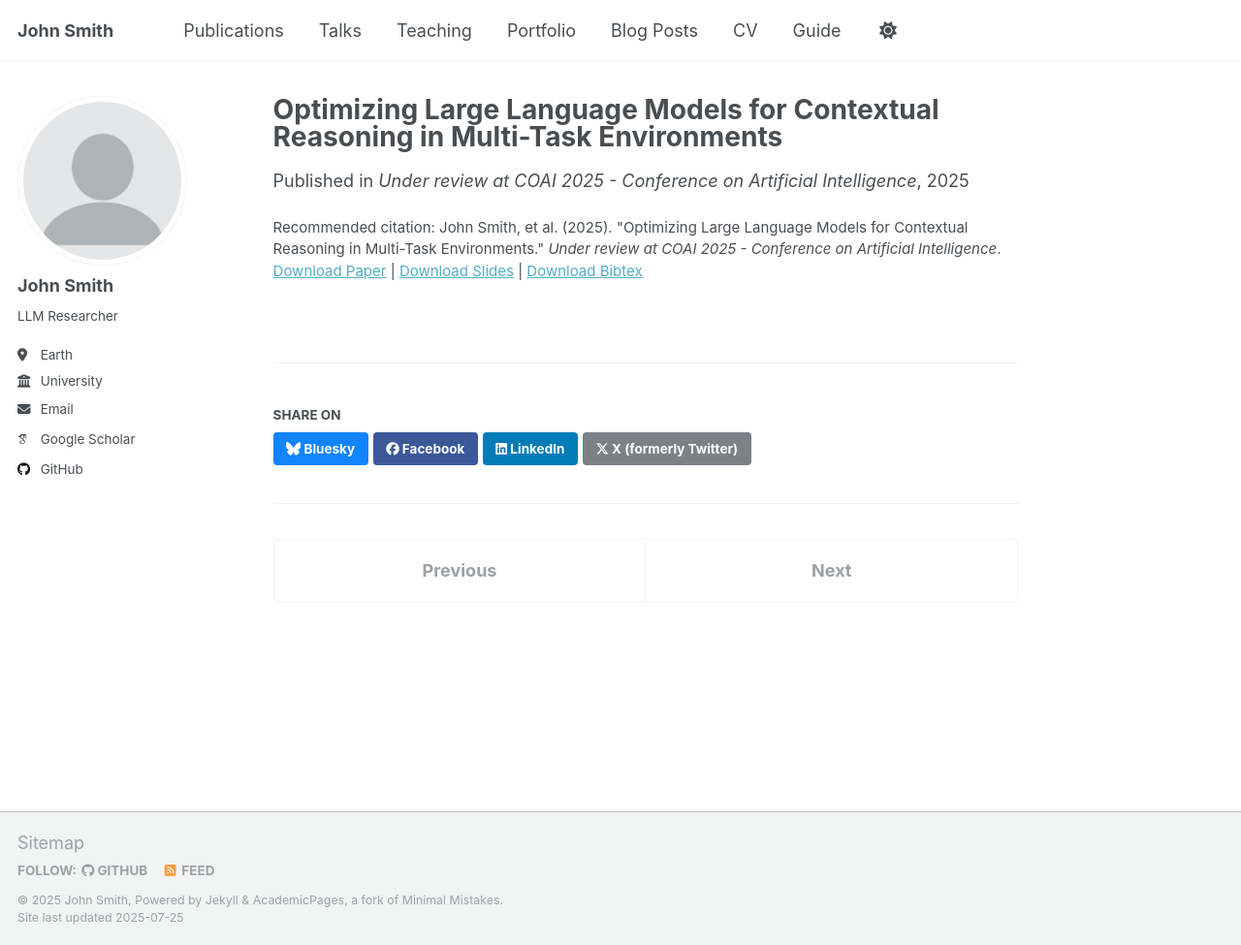
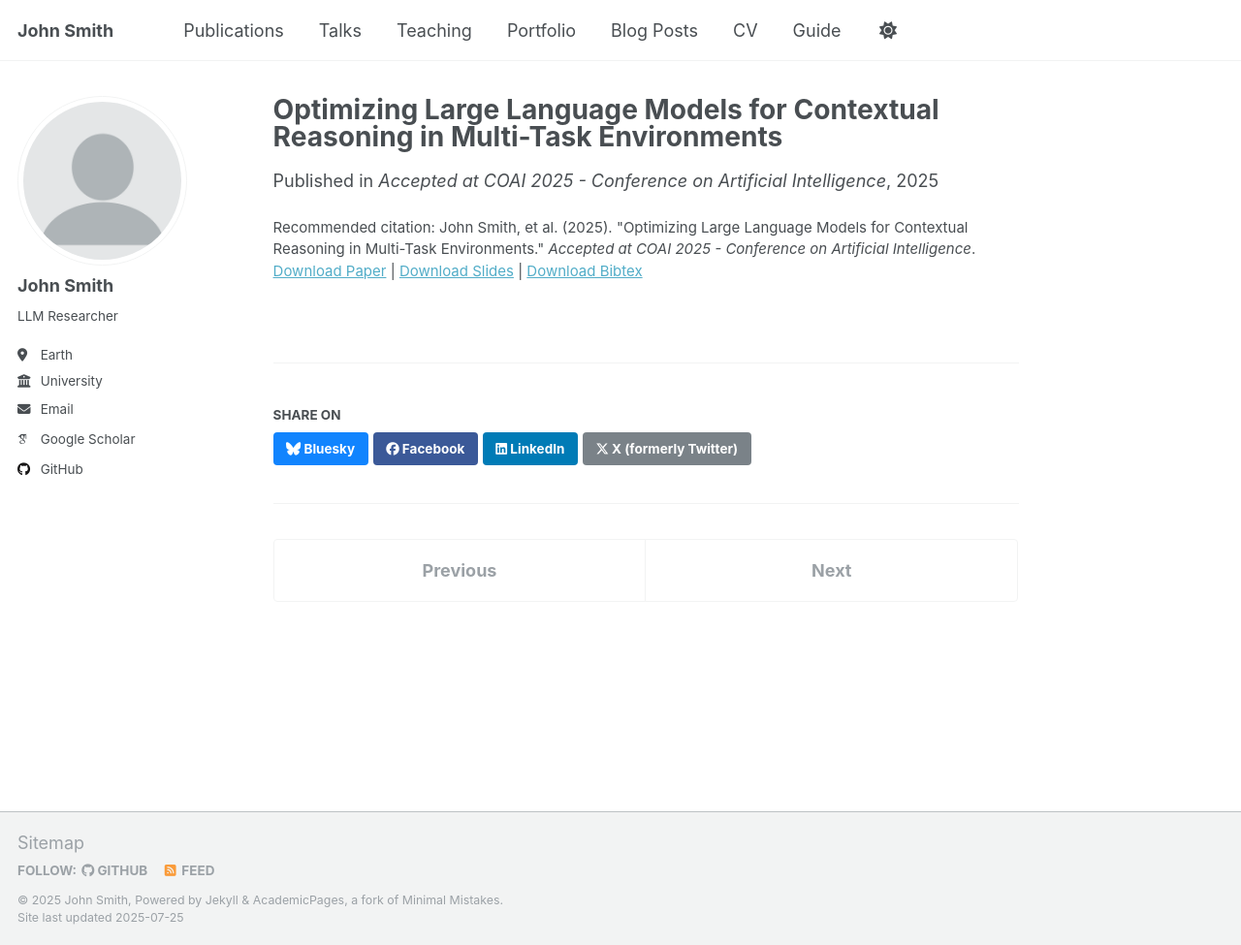
Before and after one commit to mcptest-user/My-Homepage, a Jekyll site: the page built from _publications/2025-07-01-optimizing-llms-contextual-reasoning.md, in a window 1280 px wide and 975 px high. Shown: the whole window at 97% size. Built offline with Jekyll 4.4.1, drawn with Linux system fonts in a browser that asks for light colours; some web fonts are replaced; a script that is not in the unit is left out.

Commit message:
Update paper status: COAI 2025 acceptance

```diff
--- a/_publications/2025-07-01-optimizing-llms-contextual-reasoning.md
+++ b/_publications/2025-07-01-optimizing-llms-contextual-reasoning.md
@@ -5,9 +5,9 @@ category: conferences
 permalink: /publication/2025-07-01-optimizing-llms-contextual-reasoning
 excerpt: 'This paper proposes optimization strategies for LLMs to enhance contextual reasoning across multiple tasks, with empirical results showing superior adaptability in dynamic environments.'
 date: 2025-07-01
-venue: 'Under review at COAI 2025 - Conference on Artificial Intelligence'
+venue: 'Accepted at COAI 2025 - Conference on Artificial Intelligence'
 slidesurl: 'http://yourwebsite.com/files/slides-optimizing-llms.pdf'
 paperurl: 'https://example.com/coai-paper'
 bibtexurl: 'http://yourwebsite.com/files/bibtex-optimizing-llms.bib'
-citation: 'John Smith, et al. (2025). "Optimizing Large Language Models for Contextual Reasoning in Multi-Task Environments." <i>Under review at COAI 2025 - Conference on Artificial Intelligence</i>.'
+citation: 'John Smith, et al. (2025). "Optimizing Large Language Models for Contextual Reasoning in Multi-Task Environments." <i>Accepted at COAI 2025 - Conference on Artificial Intelligence</i>.'
 ---
```
